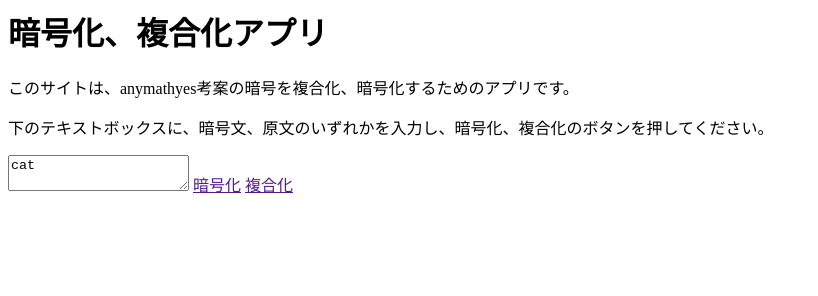
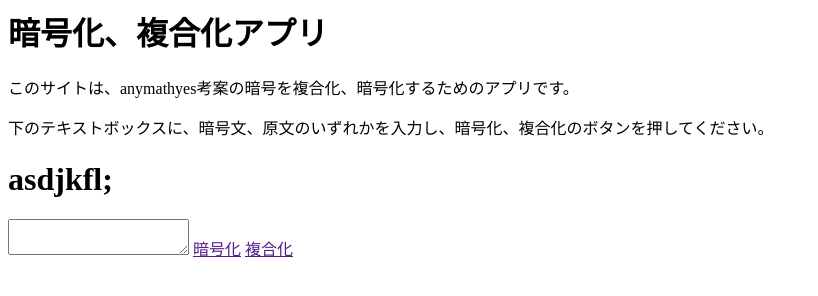
Before and after one commit to anymathyes314/enc-2touchR, a plain HTML site: page index.html in a window 1280 px wide. Shown: the whole page, without its empty margins (0-818 px from the left). Drawn offline with Linux system fonts and the light colour scheme.

Commit message:
Update index.html

```diff
--- a/index.html
+++ b/index.html
@@ -6,7 +6,8 @@
     <h1>暗号化、複合化アプリ</h1>
     <p>このサイトは、anymathyes考案の暗号を複合化、暗号化するためのアプリです。</p>
     <p>下のテキストボックスに、暗号文、原文のいずれかを入力し、暗号化、複合化のボタンを押してください。</p>
-    <textarea>cat</textarea>
+    <h1>asdjkfl;</h1>
+    <textarea></textarea>
     <a href="">暗号化</a>
     <a href="">複合化</a>
   </body>
```
